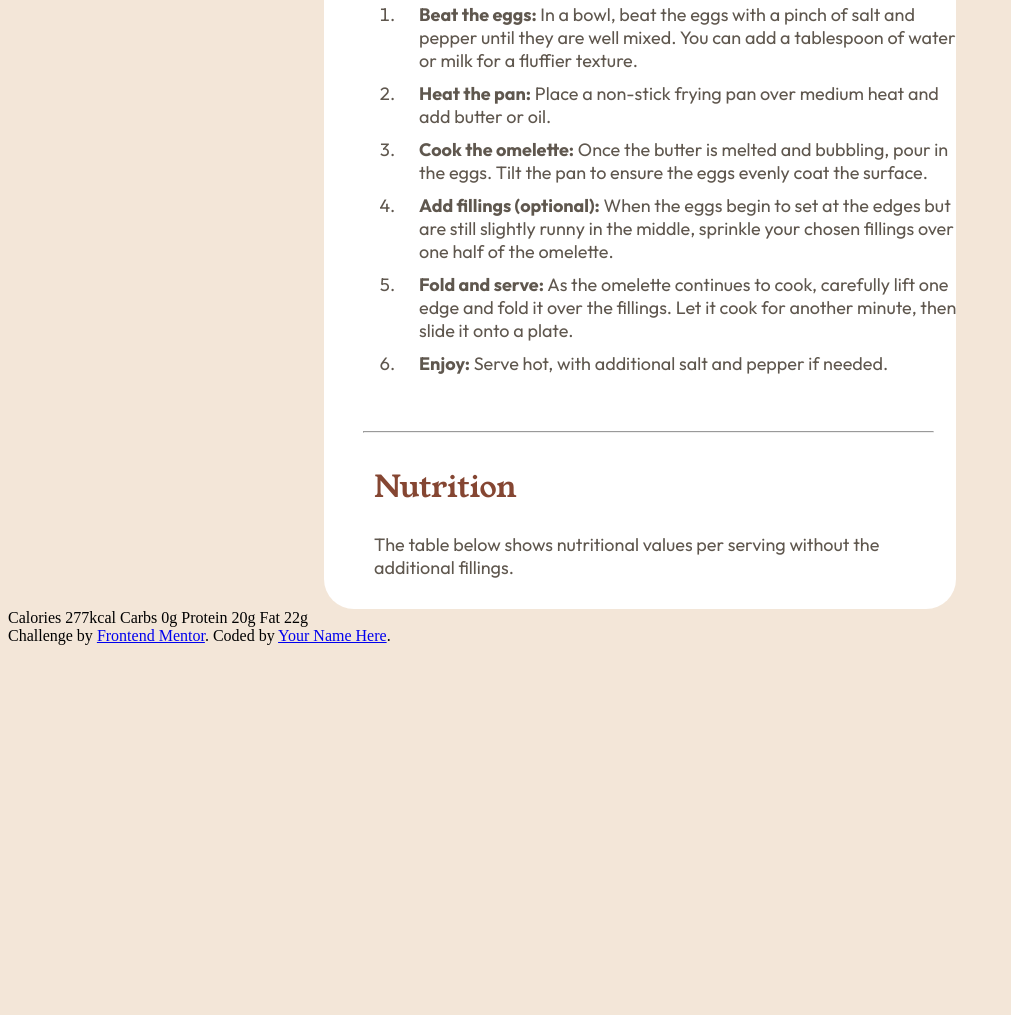
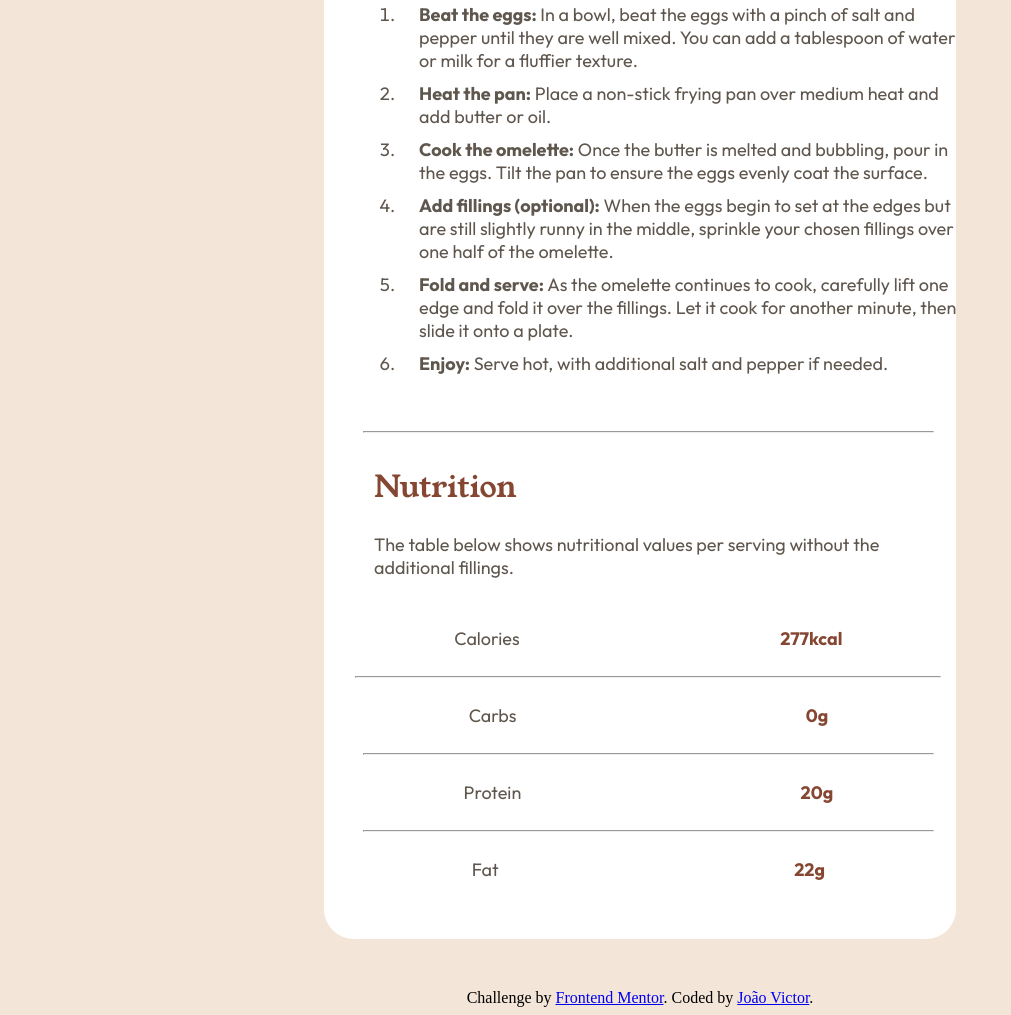
Before and after one commit to joaovictor31/Recipe-page, a plain HTML site: page index.html in a window 1280 px wide. Shown: the part 1345-2360 px from the top of the page, without its empty margins (0-1011 px from the left). Before the commit the page ends 1998 px from the top, so only its background shows below. Drawn offline with Linux system fonts and the light colour scheme.

Commit message:
Finalização versão desktop

```diff
--- a/index.html
+++ b/index.html
@@ -59,41 +59,37 @@
       <div class="nutricao">
         <h2 class="titulo02">Nutrition</h2>
         <p class="subtitulo">The table below shows nutritional values per serving without the additional fillings.</p>
+
+        <div class="nutricao_valor">
+          <p class="valores_tipo">Calories</p>
+          <p class="valores_numeracao">277kcal</p>
+        </div>
+        <hr>
+
+        <div class="nutricao_valor">
+          <p class="valores_tipo">Carbs</p>
+          <p class="valores_numeracao">0g</p>
+        </div>
+      </div>
+      <hr>
+      <div class="nutricao_valor">
+        <p class="valores_tipo">Protein</p>
+        <p class="valores_numeracao">20g</p>
+      </div>
+      <hr>
+      <div class="nutricao_valor">
+        <p class="valores_tipo">Fat</p>
+        <p class="valores_numeracao">22g</p>
       </div>
 
+    </div>
 
   </section>
-
-
-
-
-
 </main>
-
-
-
-
-
-
-
-
-
-
-  Calories
-  277kcal
-
-  Carbs
-  0g
-
-  Protein
-  20g
-
-  Fat
-  22g
 
   <div class="attribution">
     Challenge by <a href="https://www.frontendmentor.io?ref=challenge" target="_blank">Frontend Mentor</a>.
-    Coded by <a href="#">Your Name Here</a>.
+    Coded by <a href="#">João Victor</a>.
   </div>
 </body>
 </html>
--- a/style.css
+++ b/style.css
@@ -41,6 +41,7 @@ section{
     flex-direction: column;
     background-color: var(--cor-sWhite);
     border-radius: 30px;
+    padding-bottom: 40px;
 }
 
 .imagem{
@@ -133,3 +134,28 @@ hr {
     margin-left: 35px;
     margin-bottom: 10px;
 }
+
+.nutricao_valor{
+    display: flex;
+    flex-direction: row;
+    justify-content: space-around;
+}
+
+.valores_tipo{
+    font-family: "Outfit", sans-serif;
+    color: var(--cor-sWengeBrown);
+    font-size: 18px;
+}
+
+.valores_numeracao{
+    font-family: "Outfit", sans-serif;
+    color: var(--cor-sWengeBrown);
+    font-size: 18px;
+    font-weight: bold;
+    color: var(--cor-p-Nutmeg);
+}
+
+.attribution{
+    margin-top: 50px;
+    text-align: center;
+}
```
